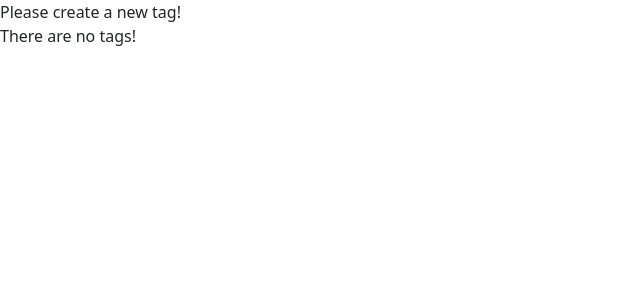
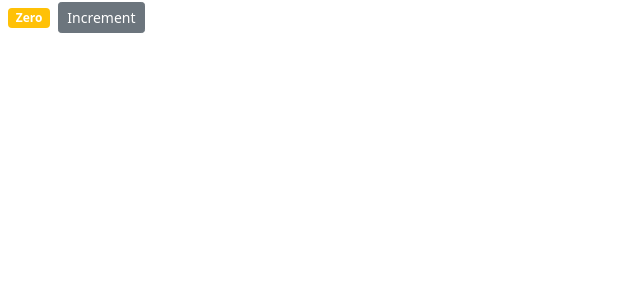
Before and after one commit to 99mac99/Shopping-cart-pattern-REACT, a React (Create React App) app: page / in a window 1280 px wide. Shown: the top 300 px of the page, without its empty margins (0-640 px from the left). Built offline with nearby package versions, Linux system fonts and the light colour scheme.

Commit message:
Dodawanie

```diff
--- a/src/components/counter.jsx
+++ b/src/components/counter.jsx
@@ -1,7 +1,4 @@
-import React, { Component } from 'react';
-
-
-
+import React, { Component }  from 'react';
 
 class  Counter extends Component {
     state = {
@@ -9,35 +6,44 @@
         tags:[]
     };
 
-    renderTags() {
-        if(this.state.tags.length === 0) return <p>There are no tags! </p>;
+    // constructor() {
+    //     super();
+    //     this.handleIncrement = this.handleIncrement.bind(this);
+    // }
 
-        return <ul>{this.state.tags.map(tag => <li key={tag}>{tag}</li>)}</ul>;
+    handleIncrement = () => {
+        this.setState({count: this.state.count + 1});
     }
 
     render() {
         return (
         <div>
-            {/* <span className={this.getBadgeClasses()}>{this.formatCount()}</span>
-            <button className = "btn btn-secondary btn-sm">Increment</button> */}
-            {this.state.tags.length === 0 && 'Please create a new tag!'}
-            {this.renderTags()}
+            <span className={this.getBadgeClasses()}>{this.formatCount()}</span>
+            <button onClick={this.handleIncrement} className = "btn btn-secondary btn-sm">Increment</button>
+
         </div>
         );
     };
 
-    // getBadgeClasses() {
-    //     let classes = "badge m-2 bg-";
-    //     classes += (this.state.count === 0) ? 'warning' : 'primary';
-    //     return classes;
-    // }
+    getBadgeClasses() {
+        let classes = "badge m-2 bg-";
+        classes += (this.state.count === 0) ? 'warning' : 'primary';
+        return classes;
+    };
 
-    // formatCount() {
-    //     const {count} = this.state;
-    //     return count === 0 ? 'Zero' : count;
-    // };
-
-
+    formatCount() {
+        const {count} = this.state;
+        return count === 0 ? 'Zero' : count;
+    };
 };
 
 export default Counter;
+
+
+    // renderTags() {
+    //     if(this.state.tags.length === 0) return <p>There are no tags! </p>;
+
+    //     return <ul>{this.state.tags.map(tag => <li key={tag}>{tag}</li>)}</ul>;
+    // }
+    // {this.state.tags.length === 0 && 'Please create a new tag!'}
+    // {this.renderTags()}
--- a/src/index.js
+++ b/src/index.js
@@ -1,7 +1,6 @@
 import React from 'react';
 import ReactDOM from 'react-dom';
 import './index.css';
-import App from './App';
 import reportWebVitals from './reportWebVitals';
 import 'bootstrap/dist/css/bootstrap.css';
 import Counter from './components/counter';
```
